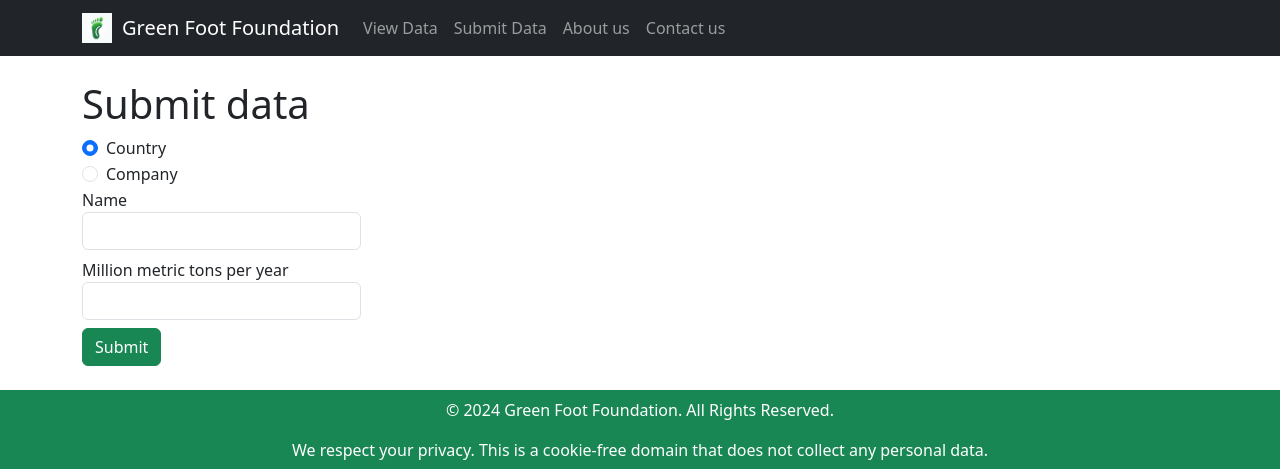
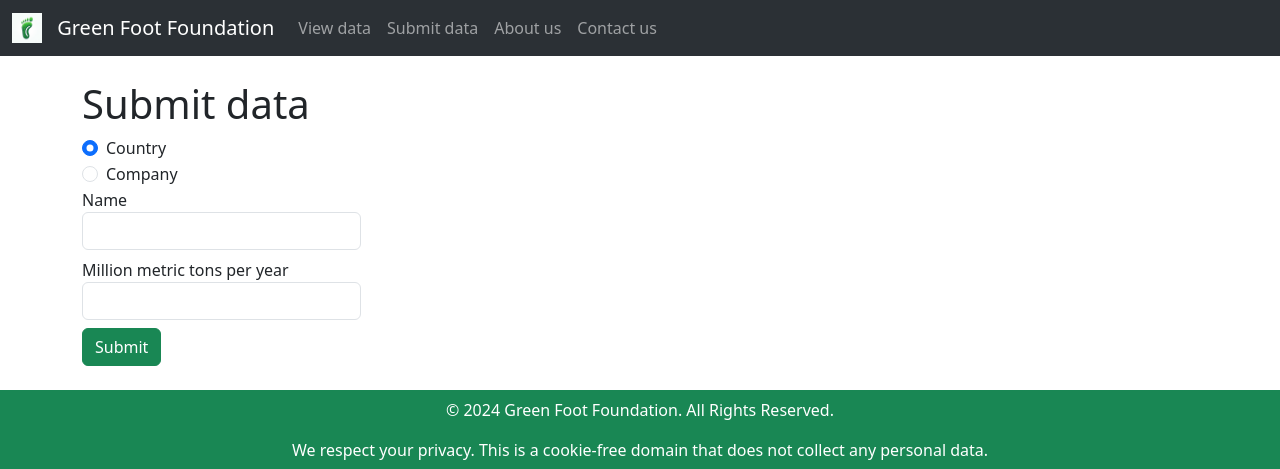
Before and after one commit to bbholze82/92203038-IPWA01-01, a PHP site: page /submit.php?type=1 in a window 1280 px wide. Shown: the top 469 px of the page. Run offline with PHP 8.4, Linux system fonts and the light colour scheme; data that the repository does not hold is empty.

Commit message:
Anpassungen

```diff
--- a/assets/snippets/html_navbar.php
+++ b/assets/snippets/html_navbar.php
@@ -1,50 +1,47 @@
 <!-- Begin of html_navbar.php -->
 
-<nav class="navbar navbar-expand-lg navbar-dark bg-dark">
-  <div class="container">
+
+<nav class="navbar navbar-expand-lg bg-body-tertiary" data-bs-theme="dark">
+  <div class="container-fluid">
     <a class="navbar-brand" href="./index.php">
-  <img src="./assets/static/images/header_logo.png" width="30" height="30" class="d-inline-block align-top" alt="" style="margin-right: 10px;">Green Foot Foundation</a>
+     <img src="./assets/static/images/header_logo.png" width="30" height="30" class="d-inline-block align-top" alt="" style="margin-right: 10px;">
+     Green Foot Foundation
+    </a>
 
-  <button class="navbar-toggler" type="button" data-toggle="collapse" data-target="#navbarSupportedContent" aria-controls="navbarSupportedContent" aria-expanded="false" aria-label="Toggle navigation">
+    <button class="navbar-toggler" type="button" data-bs-toggle="collapse" data-bs-target="#navbarSupportedContent" aria-controls="navbarSupportedContent" aria-expanded="false" aria-label="Toggle navigation">
       <span class="navbar-toggler-icon"></span>
     </button>
 
-
      <div class="collapse navbar-collapse" id="navbarSupportedContent">
-    <ul class="navbar-nav mw-auto">
-
+      <ul class="navbar-nav me-auto mb-2 mb-lg-0">
         <li class="nav-item">
-    <a class="nav-link" href="./view.php">View Data</a>
+          <a class="nav-link" href="./view.php">View data</a>
         </li>
-
         <li class="nav-item">
-    <a class="nav-link" href="./submit.php">Submit Data</a>
+          <a class="nav-link" href="./submit.php">Submit data</a>
         </li>
-
         <li class="nav-item">
           <a class="nav-link" href="./about.php">About us</a>
         </li>
-
         <li class="nav-item">
           <a class="nav-link" href="#">Contact us</a>
         </li>
+      </ul>
+    </div>
+  </div>
+</nav>
 
 
-    </ul>
+<script>
+var textDirection = window.getComputedStyle(document.body, null).getPropertyValue('direction');
 
-  </div> <!-- /.collapse navbar-collapse -->
+console.log(textDirection);
 
-</div> <!-- /.container -->
-</nav>
-
-<script>
-var textDirection = window.getComputedStyle(document.documentElement).direction;
-
-if (textDirection=="ltr") {
+if (textDirection==="ltr") {
   console.log("ltr");
 }
 
-if (textDirection=="rtl") {
+if (textDirection==="rtl") {
   document.getElementsByClassName("navbar-nav mw-auto").className = "navbar-nav me-auto";
   console.log("LTR");
 }
--- a/submit.php
+++ b/submit.php
@@ -29,21 +29,24 @@
 ?>
 
 <?php
+$conn = new mysqli("localhost", "gfdbu", "Start24!", "greenfoot_data");
 
-  $conn = new mysqli("localhost","gfdbu","Start24!","greenfoot_data");
-  // Check connection
-  if ($conn->connect_error) {
+if ($conn->connect_error) {
     die("Connection failed: " . $conn->connect_error);
-  }
+}
 
-  $sql = "INSERT INTO co2data (type, name, value) VALUES ({$subm_type},'{$subm_name}',{$subm_value})";
-  echo $sql;
+$stmt = $conn->prepare("INSERT INTO co2data (type, name, value) VALUES (?, ?, ?)");
 
-  if ($conn->query($sql) === TRUE) {
+$stmt->bind_param("isi", $subm_type, $subm_name, $subm_value);
+
+if ($stmt->execute()) {
     header("Location: ./view.php?subresult=2");
-  } else {
+} else {
     header("Location: ./view.php?subresult=1");
-  }
+}
+
+$stmt->close();
+$conn->close();
 ?>
 
 <?php endif;?>
--- a/view.php
+++ b/view.php
@@ -122,14 +122,13 @@
   $sub_sort_val = 1;
 
   if(!is_null($_GET["filter"])) {
-    $sub_filter_val = intval(htmlspecialchars($_GET["filter"]));
+    $sub_filter_val = intval($_GET["filter"]);
   }
 
   if(!is_null($_GET["sort"])) {
-    $sub_sort_val = intval(htmlspecialchars($_GET["sort"]));
+    $sub_sort_val = intval($_GET["sort"]);
   }
 
-  // building sql query
 
   switch($sub_filter_val) {
 
```
Lines whose indentation alone changed are shown as unchanged.
